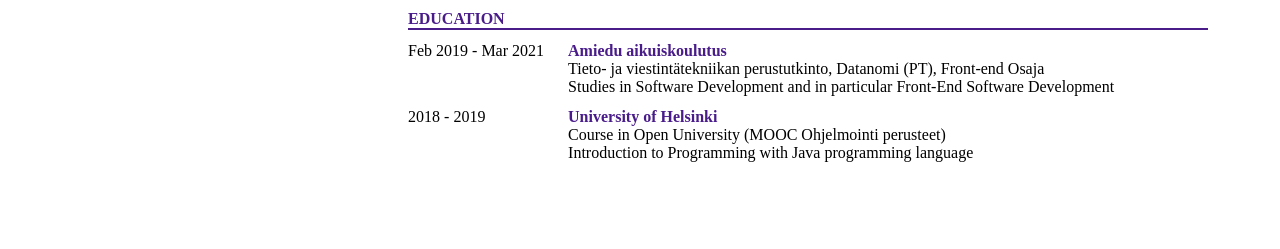
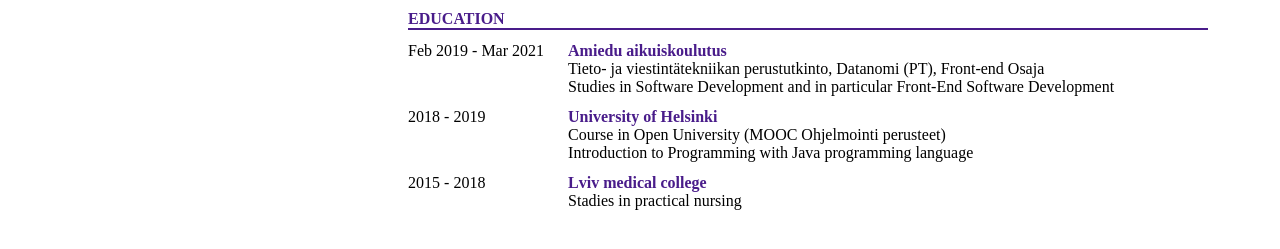
Before and after one commit to viktoriiakrokis/my-personal-website, a plain HTML site: page index.html in a window 1280 px wide. Shown: the part 647-896 px from the top of the page. Before the commit the page ends 865 px from the top, so only its background shows below. Drawn offline with Linux system fonts and the light colour scheme.

Commit message:
add more content

```diff
--- a/index.html
+++ b/index.html
@@ -156,7 +156,14 @@
                 <div class="date">2018 - 2019</div>
                 <div class="info-container">
                     <div class="info-title"><b>University of Helsinki</b></div>
-                    <div class="description">Course in Open University (MOOC Ohjelmointi perusteet)<br> Introduction to Programming with Java programming language</div>
+                    <div class="description">Course in Open University (MOOC Ohjelmointi perusteet)<br>Introduction to Programming with Java programming language</div>
+                </div>
+            </div>
+            <div class="block-container">
+                <div class="date">2015 - 2018</div>
+                <div class="info-container">
+                    <div class="info-title"><b>Lviv medical college</b></div>
+                    <div class="description">Stadies in practical nursing</div>
                 </div>
             </div>
         </div>
```
